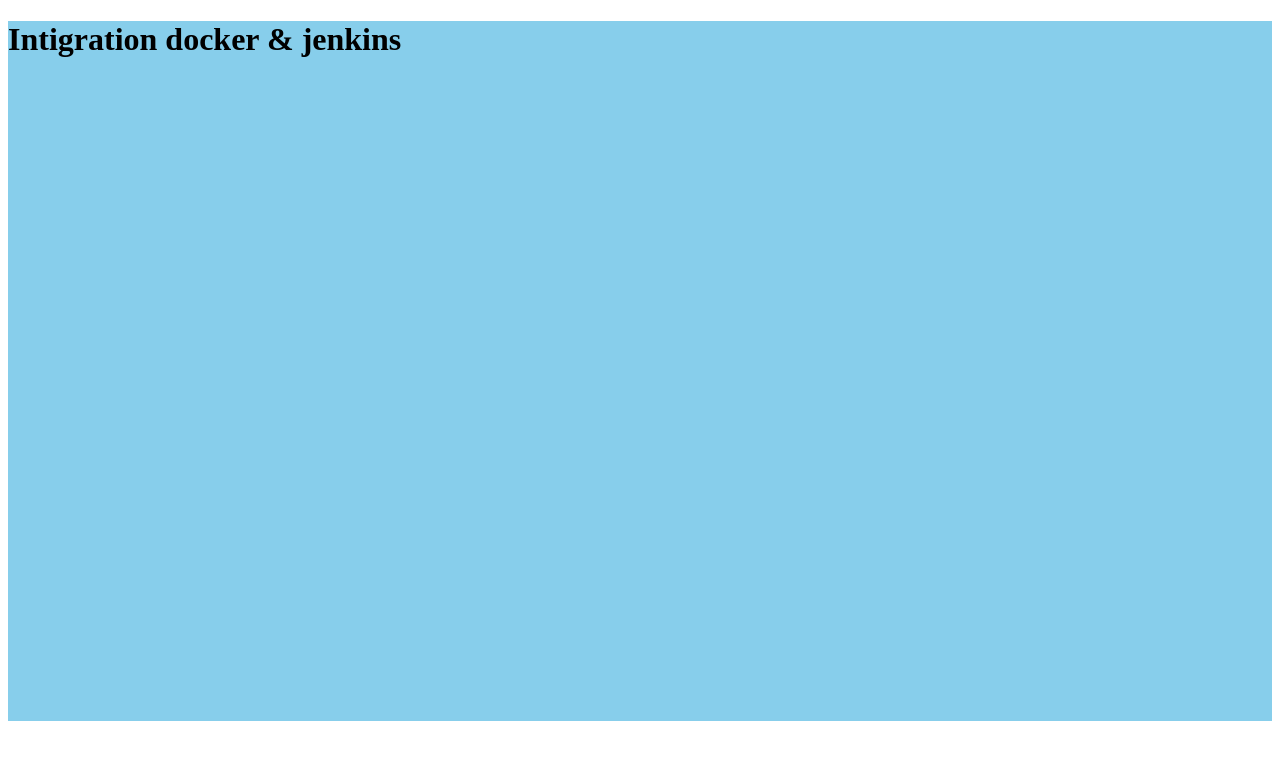
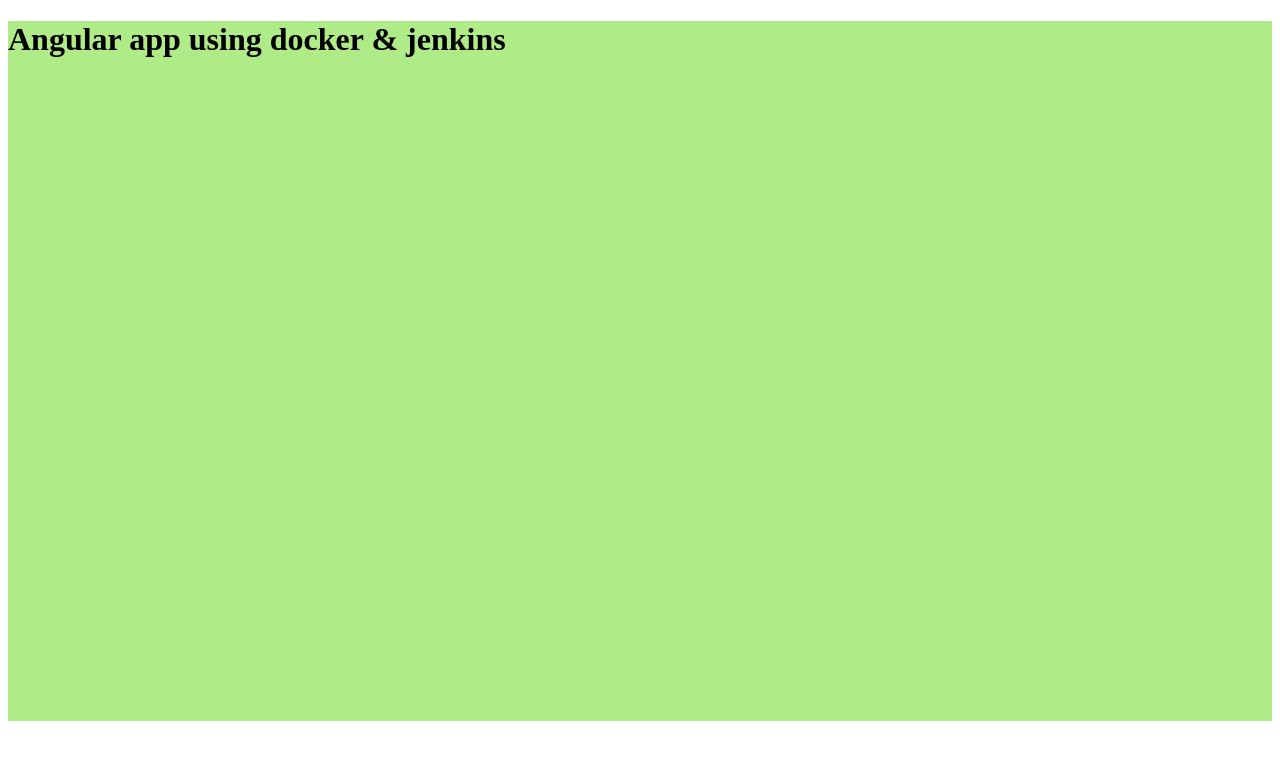
Before and after one commit to bikram-shaw/jenkins, an Angular app: page / in a window 1280 px wide. Shown: the top 760 px of the page. Built offline with nearby package versions, Linux system fonts and the light colour scheme.

Commit message:
jenkins file change

```diff
--- a/src/app/app.component.html
+++ b/src/app/app.component.html
@@ -1,4 +1,4 @@
-<div style='background-color: skyblue; height: 700px; align-text: center;'>
-<h1 >Intigration docker & jenkins</h1>
+<div style='background-color: rgb(175, 235, 135); height: 700px; align-text: center;'>
+<h1 >Angular app using docker & jenkins</h1>
 
 </div>
```
Also changed, not shown: 1 other file (tests, documents, lock files or other folders).
